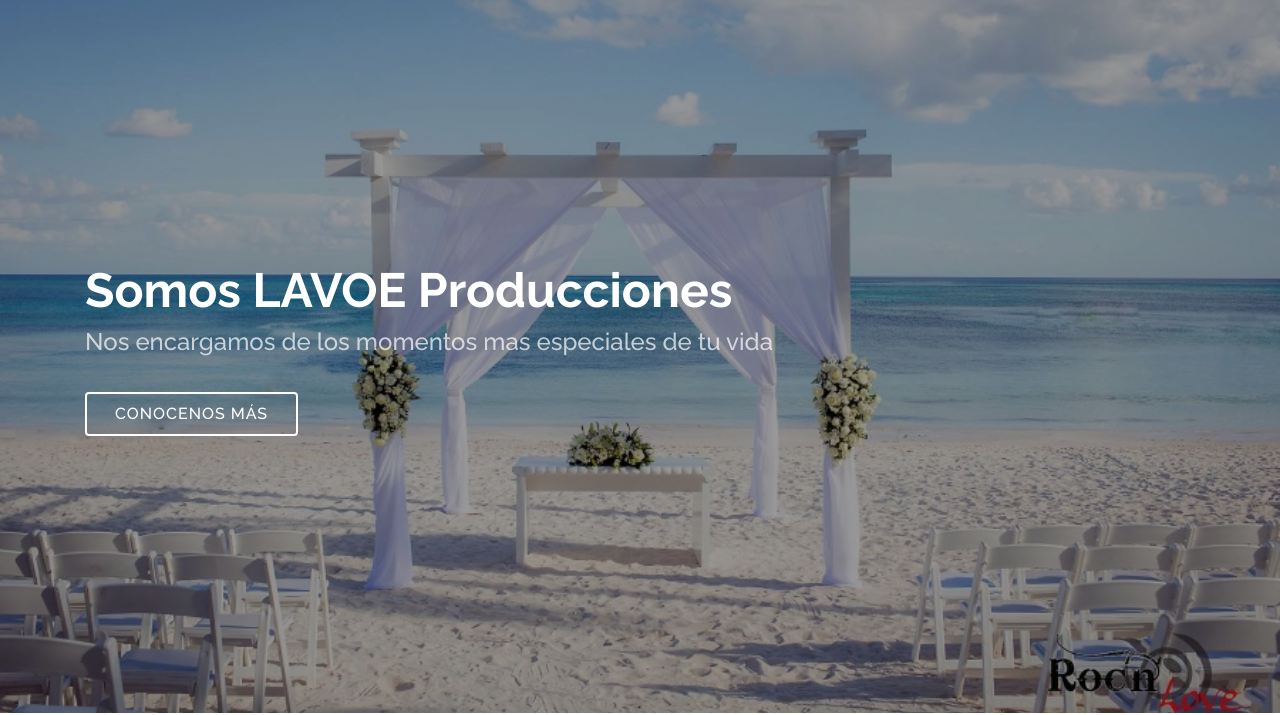
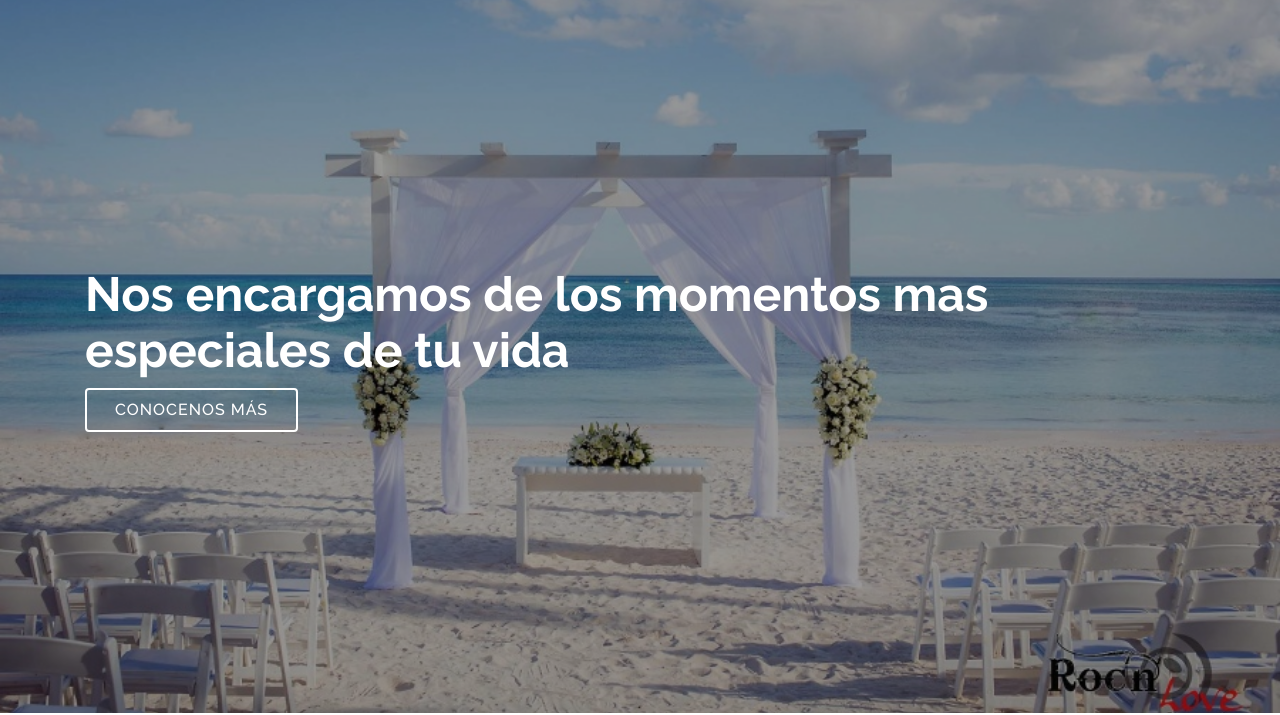
Before and after one commit to Andydes/LAVOE, a plain HTML site: page index.html in a window 1280 px wide. Shown: the part 87-802 px from the top of the page. Drawn offline with nearby package versions, Linux system fonts and the light colour scheme.

Commit message:
cambio titulo inicial

```diff
--- a/index.html
+++ b/index.html
@@ -63,8 +63,7 @@
   <!-- ======= Hero Section ======= -->
   <section id="hero" class="d-flex flex-column justify-content-center align-items-center">
     <div class="container text-center text-md-left" data-aos="fade-up">
-      <h1>Somos LAVOE Producciones</h1>
-      <h2>Nos encargamos de los momentos mas especiales de tu vida</h2>
+      <h1>Nos encargamos de los momentos mas especiales de tu vida</h1>
       <a href="#about" class="btn-get-started scrollto">Conocenos más</a>
     </div>
   </section><!-- End Hero -->
@@ -88,19 +87,6 @@
               organización y coordinación total o parcial del evento. Escuchamos las necesidades de nuestros protagonistas y diseñamos una fiesta acorde a su presupuesto y personalidad. Ofrecemos las mejores opciones de servicios a través de proveedores con gran trayectoria y seriedad en cada rubro. Proponemos ideas creativas, detalles que identifiquen a los agasajados y sorprendan a los invitados.
               Realizamos nuestro trabajo con responsabilidad y mucha pasión, bajo la consigna que nos motiva de tener Todo Pensado para que el evento sea un éxito..
             </p>
-
-            <!-- <div class="icon-box" data-aos="fade-up">
-              <i class="bx bx-receipt"></i>
-              <h4>Corporis voluptates sit</h4>
-              <p>Consequuntur sunt aut quasi enim aliquam quae harum pariatur laboris nisi ut aliquip</p>
-            </div>
-
-            <div class="icon-box" data-aos="fade-up" data-aos-delay="200">
-              <i class="bx bx-cube-alt"></i>
-              <h4>Ullamco laboris nisi</h4>
-              <p>Excepteur sint occaecat cupidatat non proident, sunt in culpa qui officia deserunt</p>
-            </div> -->
-
           </div>
         </div>
 
```
